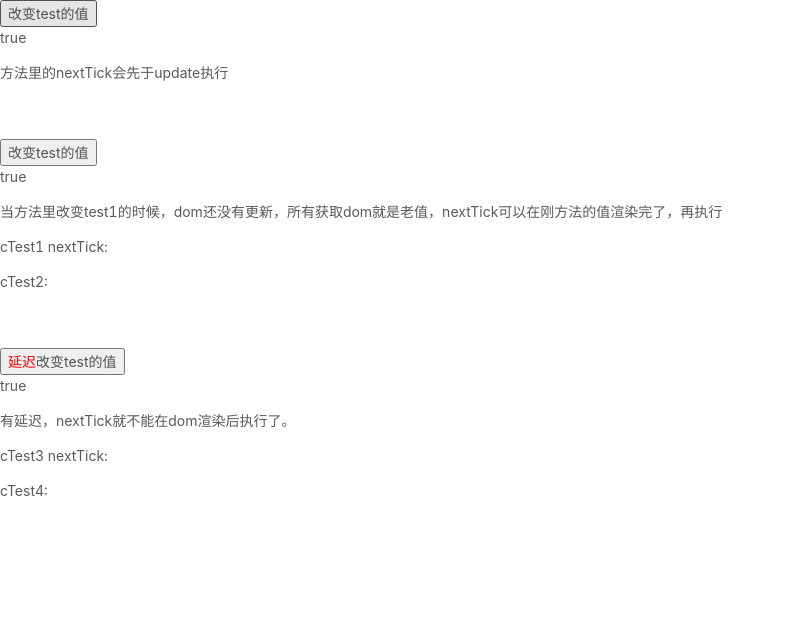
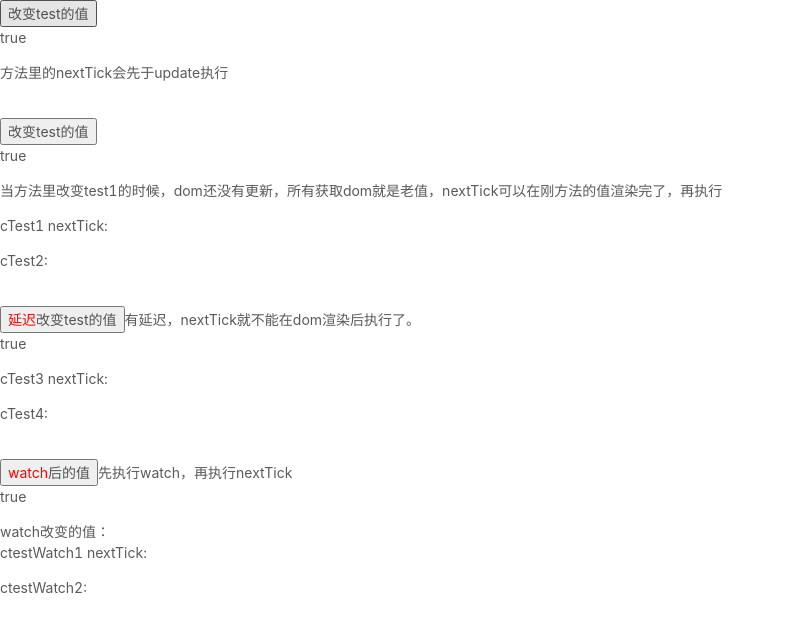
Before and after one commit to caozhengqian/vue2-struggle, a Vue app: page /life/nextTick in a window 1280 px wide. Shown: the top 632 px of the page, without its empty margins (0-785 px from the left). Built offline with nearby package versions, Linux system fonts and the light colour scheme.

Commit message:
add nextTick

```diff
--- a/src/views/life/NextTick/NextTick.vue
+++ b/src/views/life/NextTick/NextTick.vue
@@ -5,7 +5,6 @@
     </button>
     <p ref="test">{{ test }}</p>
     <p>方法里的nextTick会先于update执行</p>
-    <br />
     <br />
     <button @click="_test1">改变test的值</button>
     <p ref="test1">{{ test1 }}</p>
@@ -15,14 +14,18 @@
     <p>cTest1 nextTick:{{ cTest1 }}</p>
     <p>cTest2:{{ cTest2 }}</p>
     <br />
-    <br />
-    <button @click="_test2"><span class="red">延迟</span>改变test的值</button>
+    <button @click="_test2"><span class="red">延迟</span>改变test的值</button
+    ><span>有延迟，nextTick就不能在dom渲染后执行了。</span>
     <p ref="test2">{{ test2 }}</p>
-    <p>
-      有延迟，nextTick就不能在dom渲染后执行了。
-    </p>
     <p>cTest3 nextTick:{{ cTest3 }}</p>
     <p>cTest4:{{ cTest4 }}</p>
+    <br />
+    <button @click="_testWatch"><span class="red">watch</span>后的值</button>
+    <span>先执行watch，再执行nextTick</span>
+    <p>{{ testWatch }}</p>
+    watch改变的值：<span ref="testWatchChange">{{ testWatchChange }}</span>
+    <p>ctestWatch1 nextTick:{{ ctestWatch1 }}</p>
+    <p>ctestWatch2:{{ ctestWatch2 }}</p>
   </div>
 </template>
 
@@ -41,6 +44,11 @@ export default {
   computed: {
     // ...mapState(["activityData"])
   },
+  watch: {
+    testWatch: function() {
+      this.testWatchChange = this.testWatchChange + "a";
+    }
+  },
   data() {
     return {
       test: true,
@@ -49,7 +57,11 @@ export default {
       cTest1: "",
       cTest2: "",
       cTest3: "",
-      cTest4: ""
+      cTest4: "",
+      testWatch: true,
+      ctestWatch1: "",
+      ctestWatch2: "",
+      testWatchChange: ""
     };
   },
   created() {
@@ -131,6 +143,24 @@ export default {
         "color:red"
       );
       this.cTest4 = this.$refs.test2.innerHTML;
+    },
+    _testWatch() {
+      this.testWatch === true
+        ? (this.testWatch = false)
+        : (this.testWatch = true);
+
+      this.$nextTick(() => {
+        console.log(
+          `%c 我在_test1的nextTick:${this.$refs.testWatchChange.innerHTML}`,
+          "color:red"
+        );
+        this.ctestWatch1 = this.$refs.testWatchChange.innerHTML;
+      });
+      console.log(
+        `%c 我不在_test1的nextTick:${this.$refs.testWatchChange.innerHTML}`,
+        "color:red"
+      );
+      this.ctestWatch2 = this.$refs.testWatchChange.innerHTML;
     }
   }
 };
```
